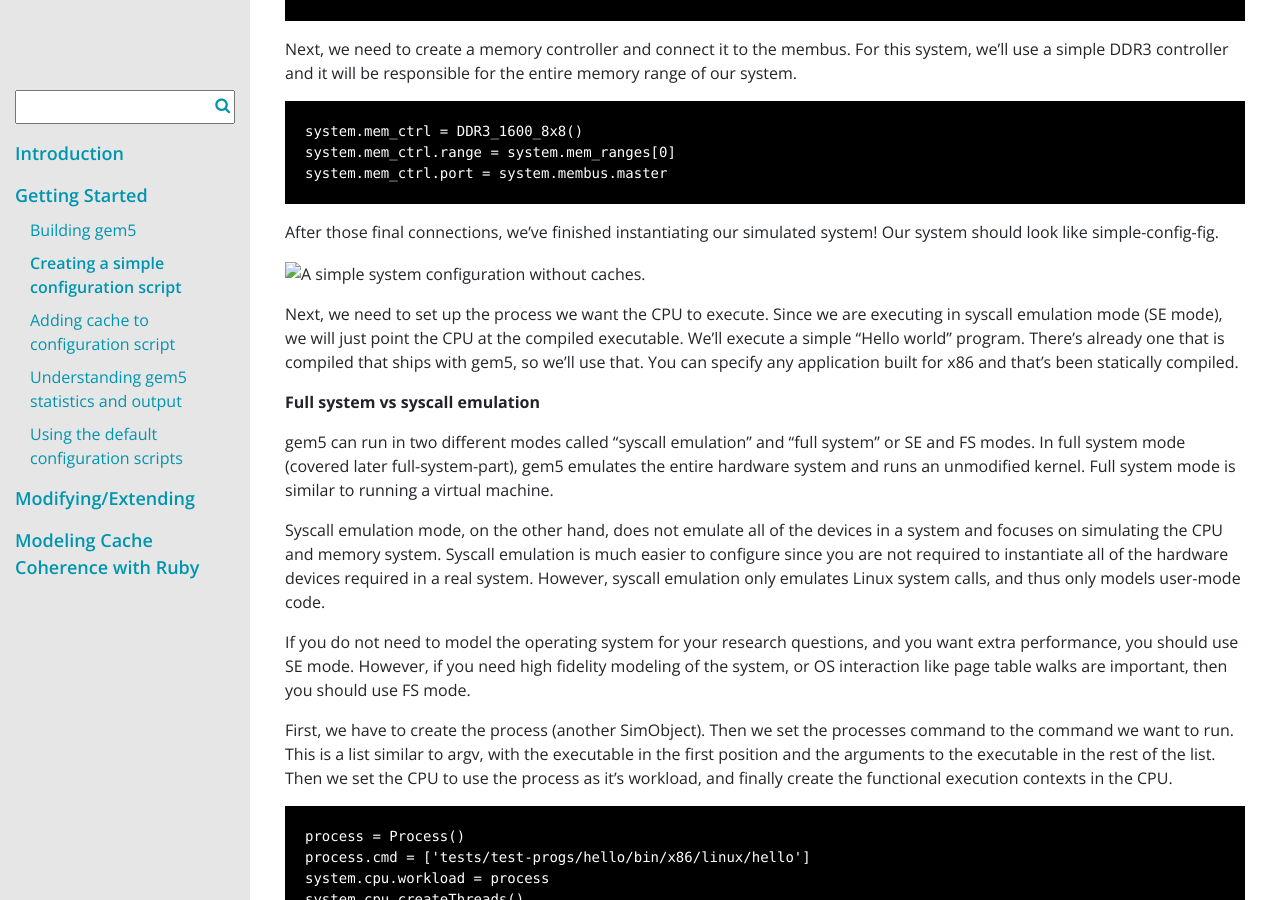
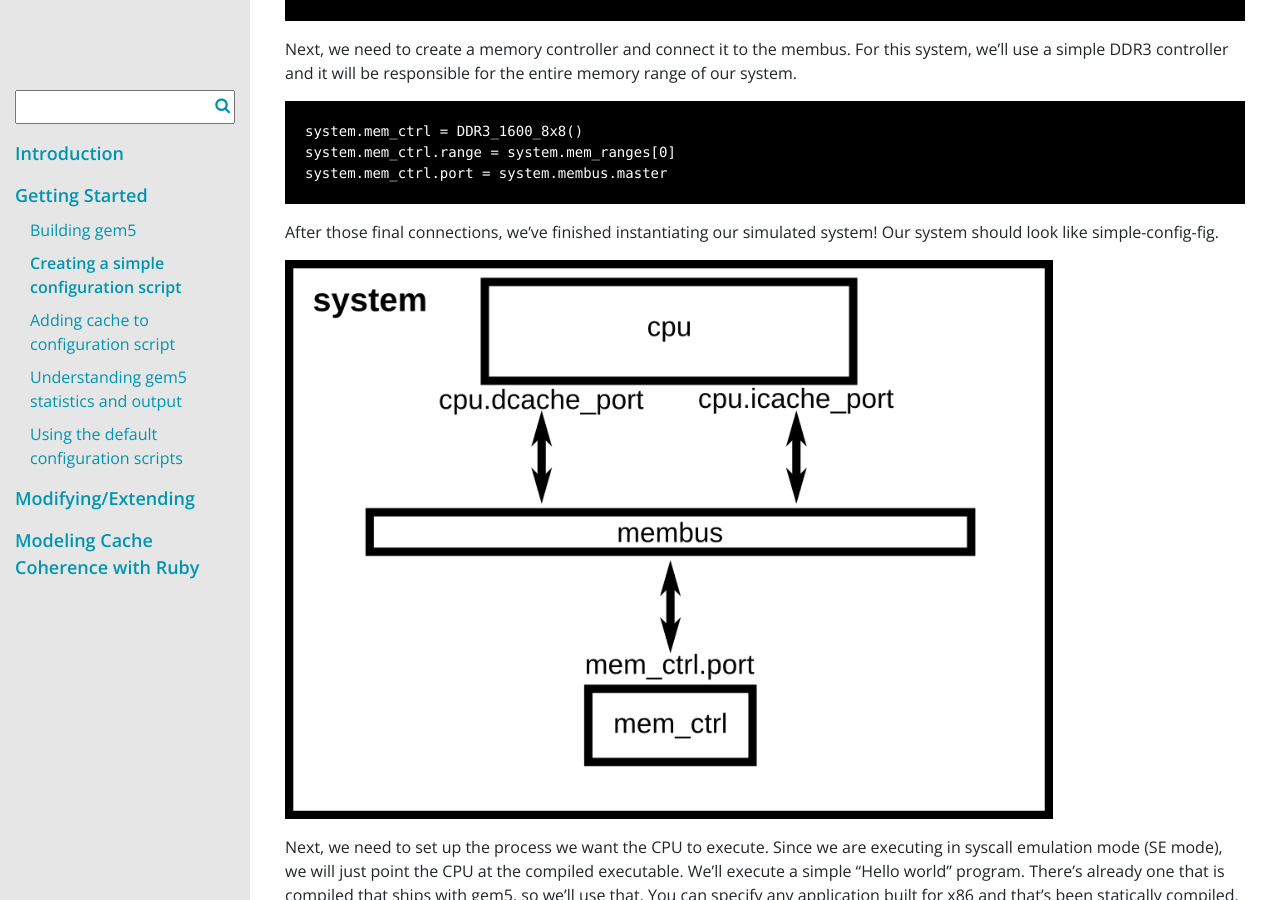
Before and after one commit to gem5/website, a Jekyll site: the page built from _pages/documentation/learning_gem5/part1/simple_config.md, in a window 1280 px wide and 900 px high, scrolled down 3213 px. Built offline with Jekyll 4.4.1, drawn with Linux system fonts in a browser that asks for light colours; nearby versions of some CDN libraries; some web fonts are replaced.

Commit message:
Updated part1 to point towards the correct resources.

```diff
--- a/_pages/documentation/learning_gem5/part1/simple_config.md
+++ b/_pages/documentation/learning_gem5/part1/simple_config.md
@@ -204,7 +204,7 @@ After those final connections, we've finished instantiating our
 simulated system! Our system should look like simple-config-fig.
 
 ![A simple system configuration without
-caches.](../_static/figures/simple_config.png)
+caches.](/pages/static/figures/simple_config.png)
 
 Next, we need to set up the process we want the CPU to execute. Since we
 are executing in syscall emulation mode (SE mode), we will just point
```
Also changed, not shown: _pages/documentation/learning_gem5/part1/cache_config.md (+1 -1 lines).
